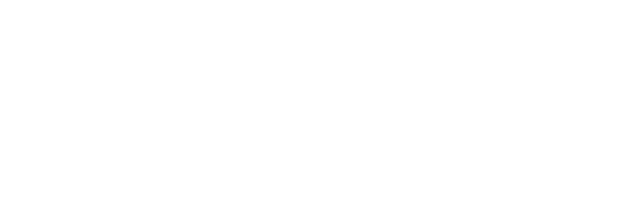
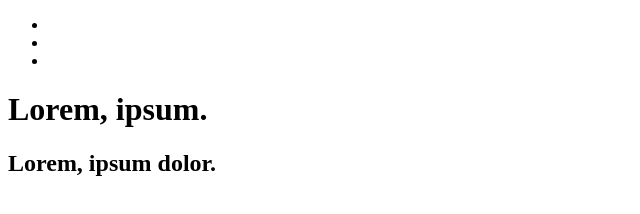
Before and after one commit to Noss92/js, a plain HTML site: page index.html in a window 1280 px wide. Shown: the whole page, without its empty margins (0-640 px from the left). Drawn offline with Linux system fonts and the light colour scheme.

Commit message:
Mise a jour de index.html

```diff
--- a/index.html
+++ b/index.html
@@ -1,5 +1,5 @@
 <!DOCTYPE html>
-<html lang="fr">
+<html lang="en">
 <head>
     <meta charset="UTF-8">
     <meta http-equiv="X-UA-Compatible" content="IE=edge">
@@ -7,7 +7,15 @@
     <title>Document</title>
 </head>
 <body>
+    <nal>
+        <ul>
+            <li><a href="" class="nav"></a></li>
+            <li><a href="" class="nav"></a></li>
+            <li><a href="" class="nav"></a></li>
+        </ul>
+    </nal>
 
-
+    <h1>Lorem, ipsum.</h1>
+    <h2 class="soustitre">Lorem, ipsum dolor.</h2>
 </body>
 </html>
```
